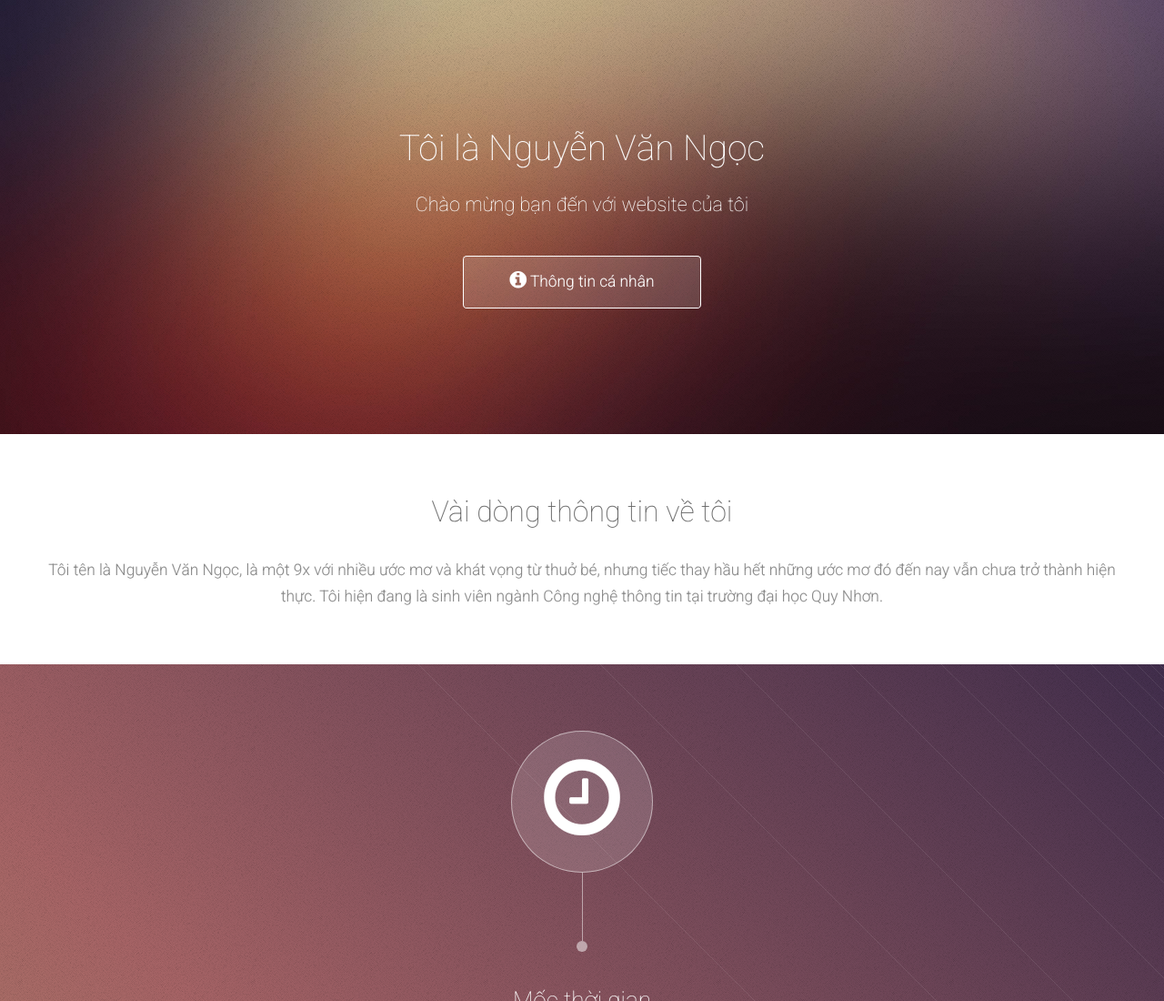
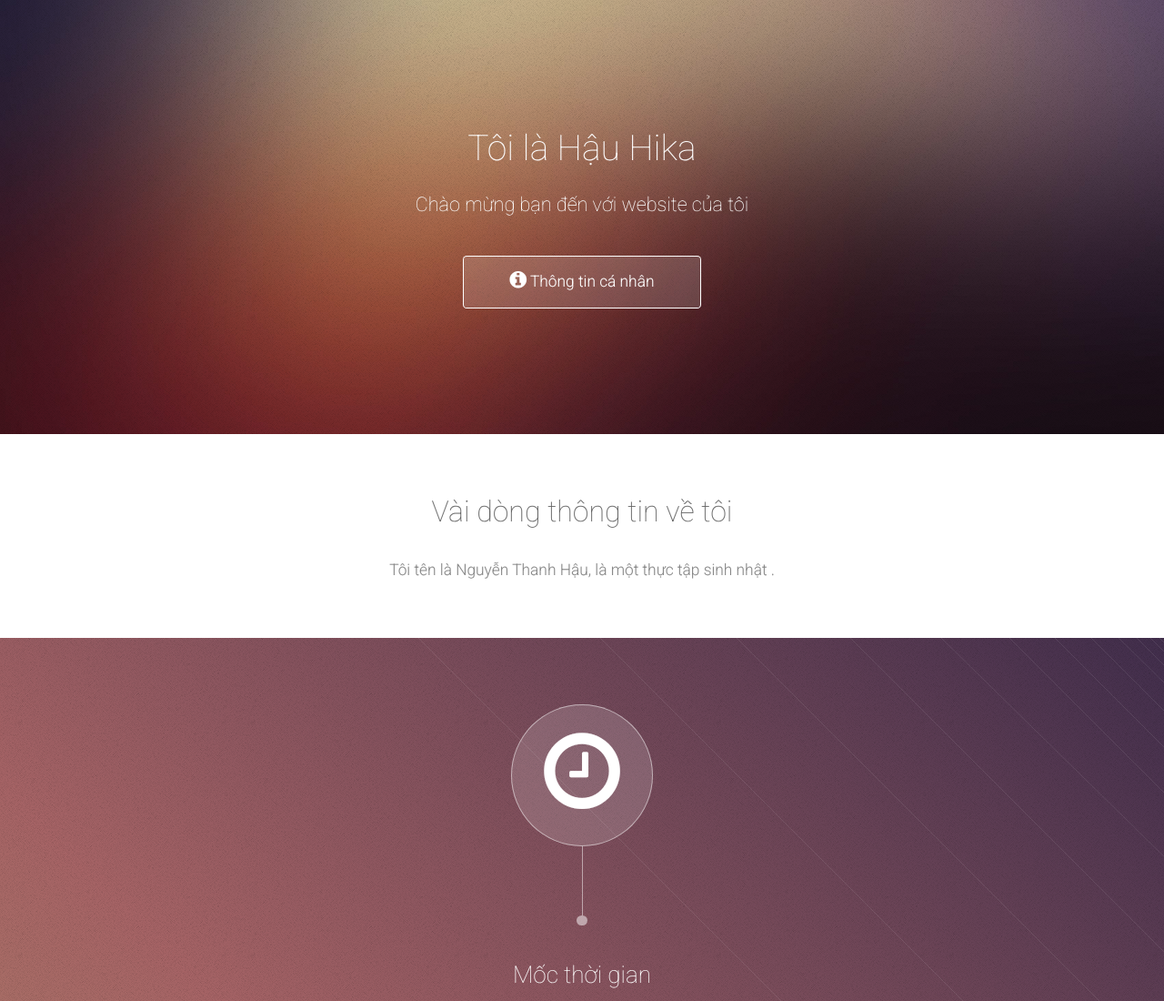
Before and after one commit to kietvo14/nguyenthanhhau.ml, a plain HTML site: page index.html in a window 1280 px wide. Shown: the top 1100 px of the page at 91% size. Drawn offline with Linux system fonts and the light colour scheme; some packages are replaced by stand-ins of ours; a script that the page names is missing.

Commit message:
Update index.html

```diff
--- a/index.html
+++ b/index.html
@@ -51,7 +51,7 @@ Thanks for visiting my site - http://ngoc.name.vn/
 <!-- Header -->
 			<section id="header" class="dark">
 				<header>
-					<h1>Tôi là Nguyễn Văn Ngọc</h1>
+					<h1>Tôi là Hậu Hika</h1>
 					<p>Chào mừng bạn đến với website của tôi</p>
 				</header>
 				<footer>
@@ -63,7 +63,7 @@ Thanks for visiting my site - http://ngoc.name.vn/
 				<header>
 					<div class="container">
 						<h2>Vài dòng thông tin về tôi</h2>
-						<p>Tôi tên là Nguyễn Văn Ngọc, là một 9x với nhiều ước mơ và khát vọng từ thuở bé, nhưng tiếc thay hầu hết những ước mơ đó đến nay vẫn chưa trở thành hiện thực. Tôi hiện đang là sinh viên ngành Công nghệ thông tin tại trường đại học Quy Nhơn.</p>
+						<p>Tôi tên là Nguyễn Thanh Hậu, là một thực tập sinh nhật .</p>
 					</div>
 				</header>
 				<div class="content dark style1 featured">
```
